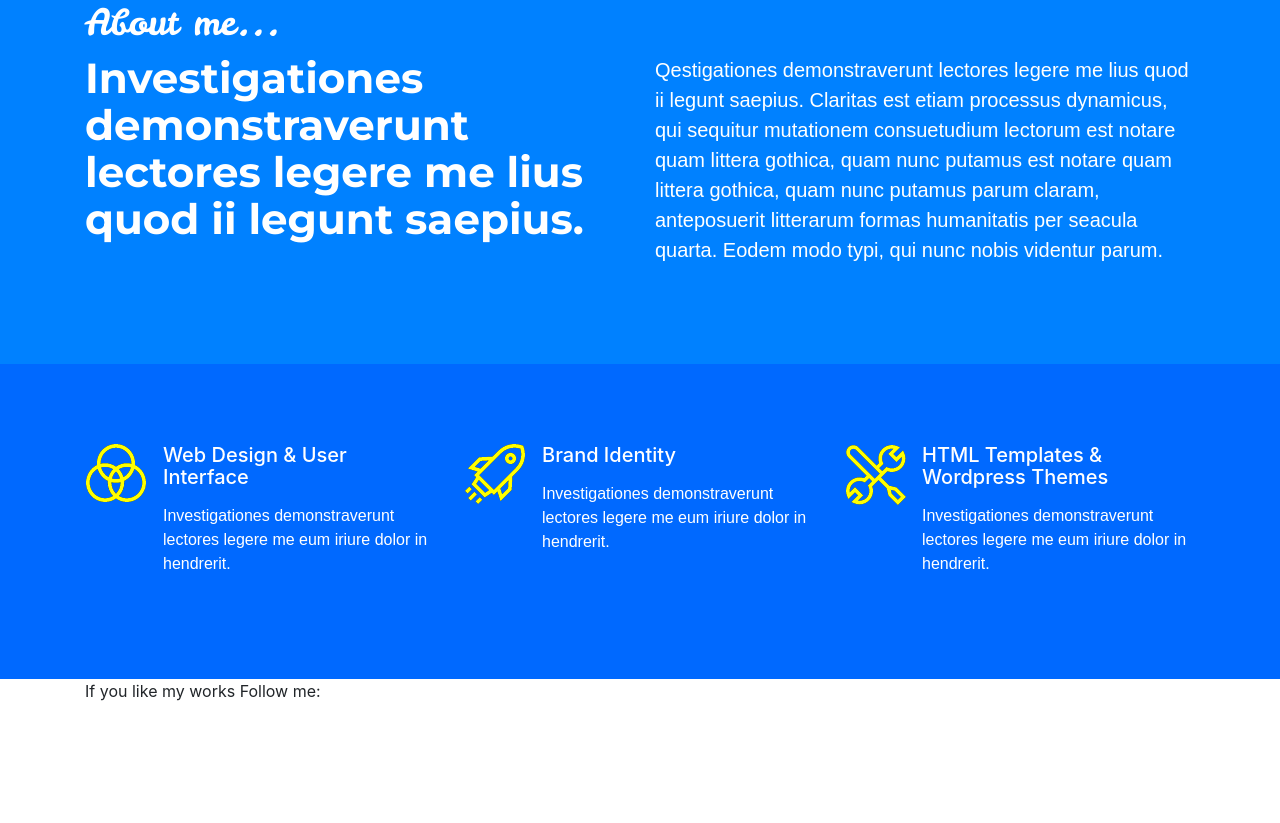
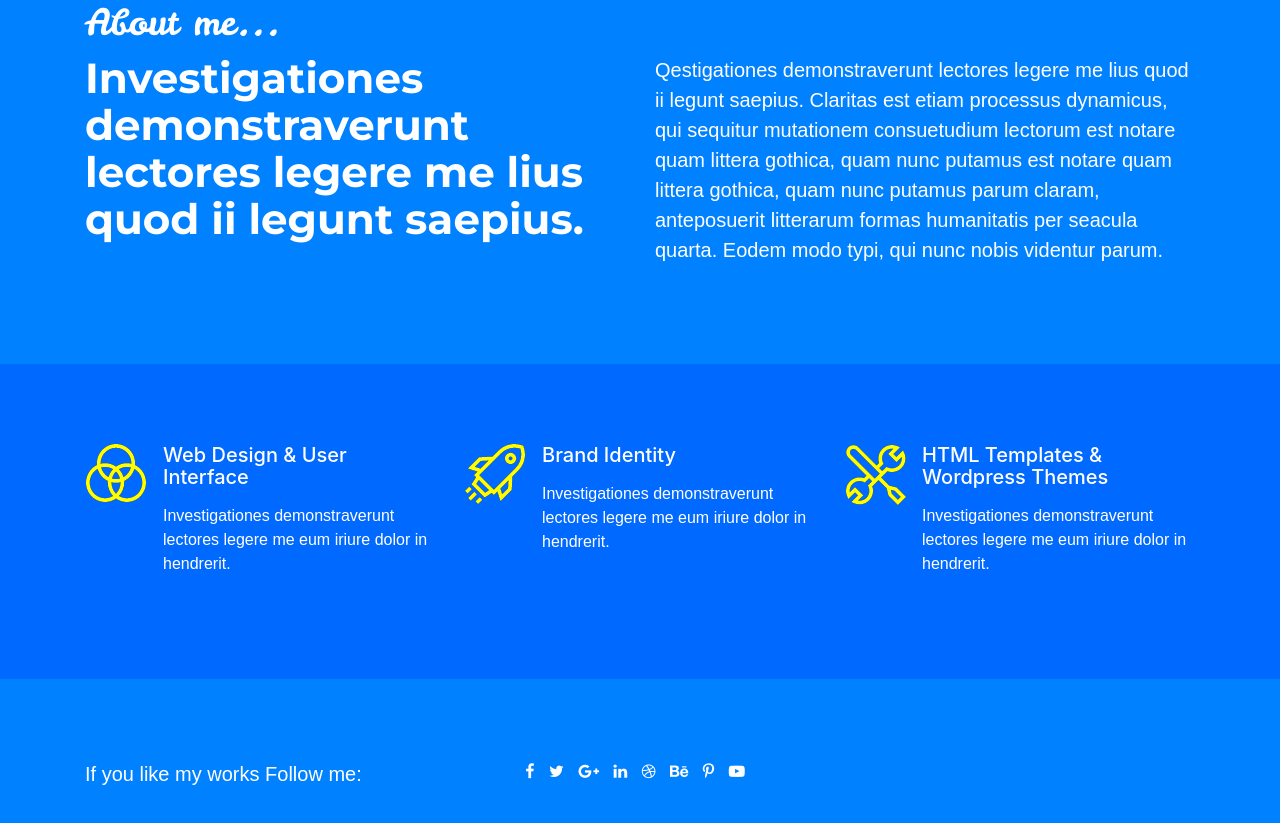
Before and after one commit to Lysdora/Albedo, a plain HTML site: page index.html in a window 1280 px wide. Shown: the part 1299-2122 px from the top of the page. Before the commit the page ends 2018 px from the top, so only its background shows below. Drawn offline with nearby package versions, Linux system fonts and the light colour scheme; a web font is replaced by a local one.

Commit message:
create section-social

```diff
--- a/css/styles.css
+++ b/css/styles.css
@@ -118,3 +118,24 @@ font-weight: 400;
     color: white;
 
 }
+
+/* section social */
+
+#social {
+  background-color: #0081ff;
+  padding-top: 80px;
+  padding-bottom: 134px;
+}
+
+.para-social{
+  color: white;
+  font-family: 'Cambay', sans-serif;
+  font-size: 20px;
+  font-weight: 400;
+  line-height: 30px;
+}
+
+.fa {
+  color: white;
+  padding-right: 10px;
+}
--- a/index.html
+++ b/index.html
@@ -10,6 +10,7 @@
     <link rel="stylesheet" href="css/styles.css">
     <link href="https://fonts.googleapis.com/css?family=Leckerli+One|Montserrat:300,400,700" rel="stylesheet">
     <link href="https://fonts.googleapis.com/css?family=Cambay" rel="stylesheet">
+    <link rel="stylesheet" href="https://maxcdn.bootstrapcdn.com/font-awesome/4.7.0/css/font-awesome.min.css">
     <link href="https://fonts.googleapis.com/css?family=Work+Sans:400,500" rel="stylesheet">
 
   </head>
@@ -138,9 +139,22 @@ Eodem modo typi, qui nunc nobis videntur parum.</p>
     <div class="container">
       <div class="row">
         <div class="col-md-4">
-          <p>If you like my works Follow me:</p>
+          <p class="para-social">If you like my works Follow me:</p>
         </div>
-        <div class="col-md-4"></div>
+        <div class="col-md-4">
+          <div class="d-flex flex-row justify-content-center">
+            <div class="social-icon">
+               <a href="#"><i class="fa fa-facebook"></i></a>
+               <a href="#"><i class="fa fa-twitter"></i></a>
+               <a href="#"><i class="fa fa-google-plus"></i></a>
+               <a href="#"><i class="fa fa-linkedin"></i></a>
+               <a href="#"><i class="fa fa-dribbble"></i></a>
+               <a href="#"><i class="fa fa-behance"></i></a>
+               <a href="#"><i class="fa fa-pinterest-p"></i></a>
+               <a href="#"><i class="fa fa-youtube-play"></i></a>
+            </div>
+          </div>
+        </div>
       </div>
     </div>
   </section>
```
